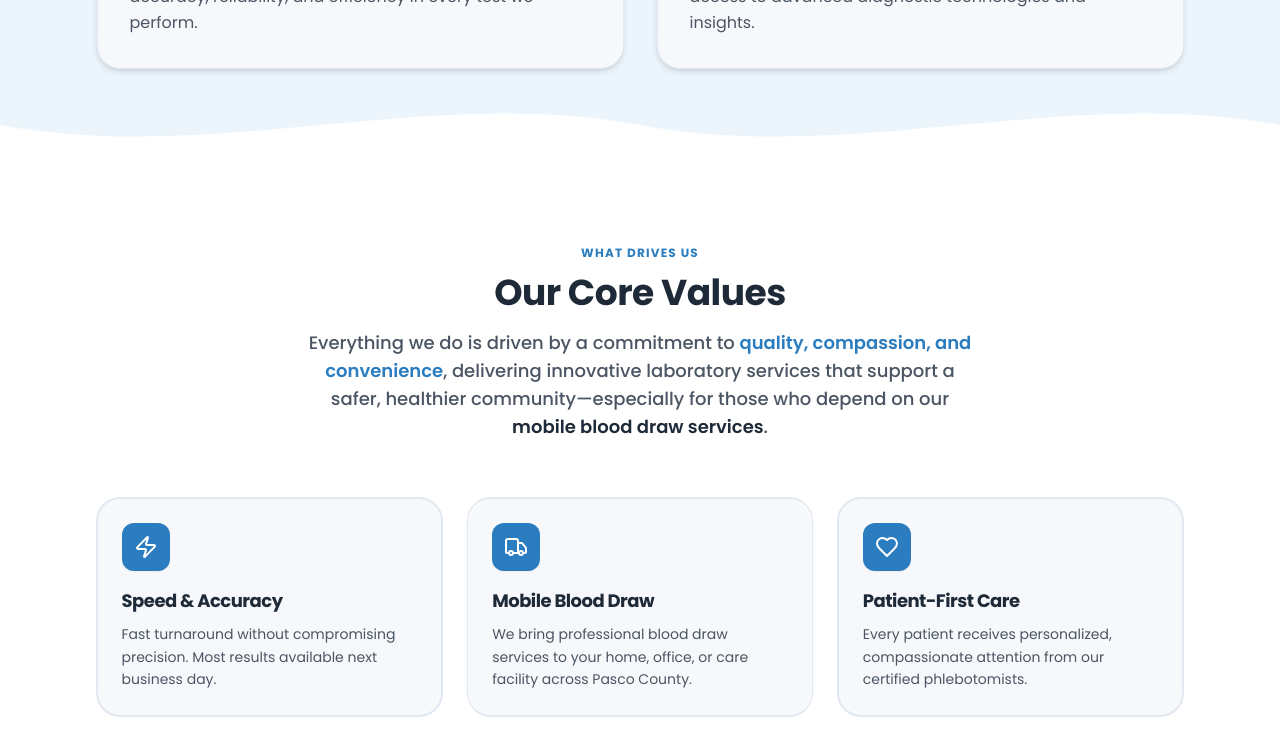
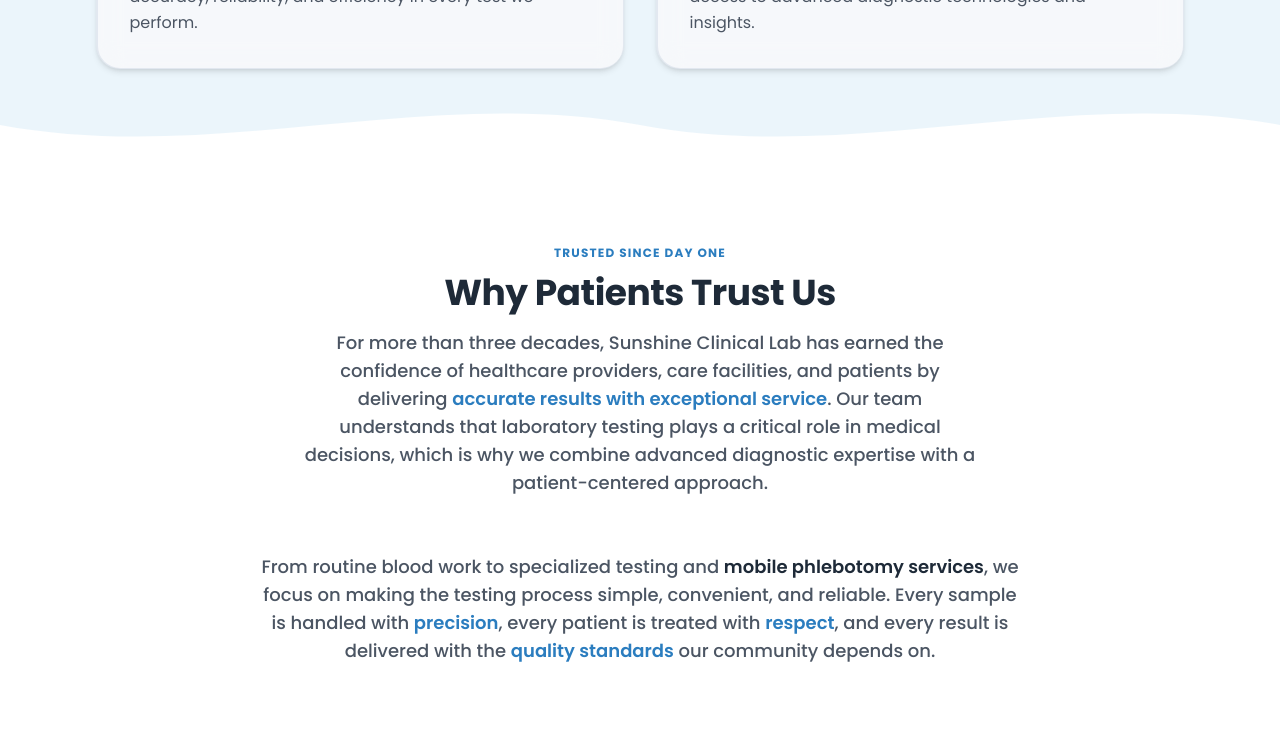
Before and after one commit to Echo5Digital/Sunshinelabus, a Next.js app in the folder frontend/: page /about in a window 1280 px wide. Shown: the part 2000-2741 px from the top of the page. Built offline with nearby package versions, Linux system fonts and the light colour scheme.

Commit message:
Update page content: frontend/app/about/page.jsx (by Abin)

```diff
--- a/frontend/app/about/page.jsx
+++ b/frontend/app/about/page.jsx
@@ -201,7 +201,34 @@
       </section>
 
       {/* ── Core Values ───────────────────────────────────────────────────────── */}
+
       <section className="relative overflow-hidden py-20 pb-24 sm:pb-28 bg-white">
+        <div className="max-w-6xl mx-auto px-4 sm:px-6 lg:px-8">
+          <div className="text-center mb-14">
+            <span className="text-sunshine-blue text-xs font-bold uppercase tracking-widest mb-3 block">
+              Trusted Since Day One
+            </span>
+            <h2 className="text-3xl sm:text-4xl font-extrabold text-sunshine-dark mb-4">
+              Why Patients Trust Us
+            </h2>
+            <p className="text-base sm:text-lg text-gray-600 max-w-2xl mx-auto leading-relaxed font-medium">
+              For more than three decades, Sunshine Clinical Lab has earned the confidence of healthcare providers, care facilities, and patients by delivering{' '}
+              <span className="text-sunshine-blue font-semibold">accurate results with exceptional service</span>. Our team understands that laboratory testing plays a critical role in medical decisions, which is why we combine advanced diagnostic expertise with a patient-centered approach.
+            </p>
+          </div>
+
+          <div className="max-w-3xl mx-auto">
+            <p className="text-base sm:text-lg text-gray-600 leading-relaxed font-medium text-center">
+              From routine blood work to specialized testing and{' '}
+              <span className="text-sunshine-dark font-semibold">mobile phlebotomy services</span>, we focus on making the testing process simple, convenient, and reliable. Every sample is handled with{' '}
+              <span className="text-sunshine-blue font-semibold">precision</span>, every patient is treated with{' '}
+              <span className="text-sunshine-blue font-semibold">respect</span>, and every result is delivered with the{' '}
+              <span className="text-sunshine-blue font-semibold">quality standards</span> our community depends on.
+            </p>
+          </div>
+        </div>
+      </section>
+<section className="relative overflow-hidden py-20 pb-24 sm:pb-28 bg-white">
         <div className="max-w-6xl mx-auto px-4 sm:px-6 lg:px-8">
           <div className="text-center mb-14">
             <span className="text-sunshine-blue text-xs font-bold uppercase tracking-widest mb-3 block">
```
